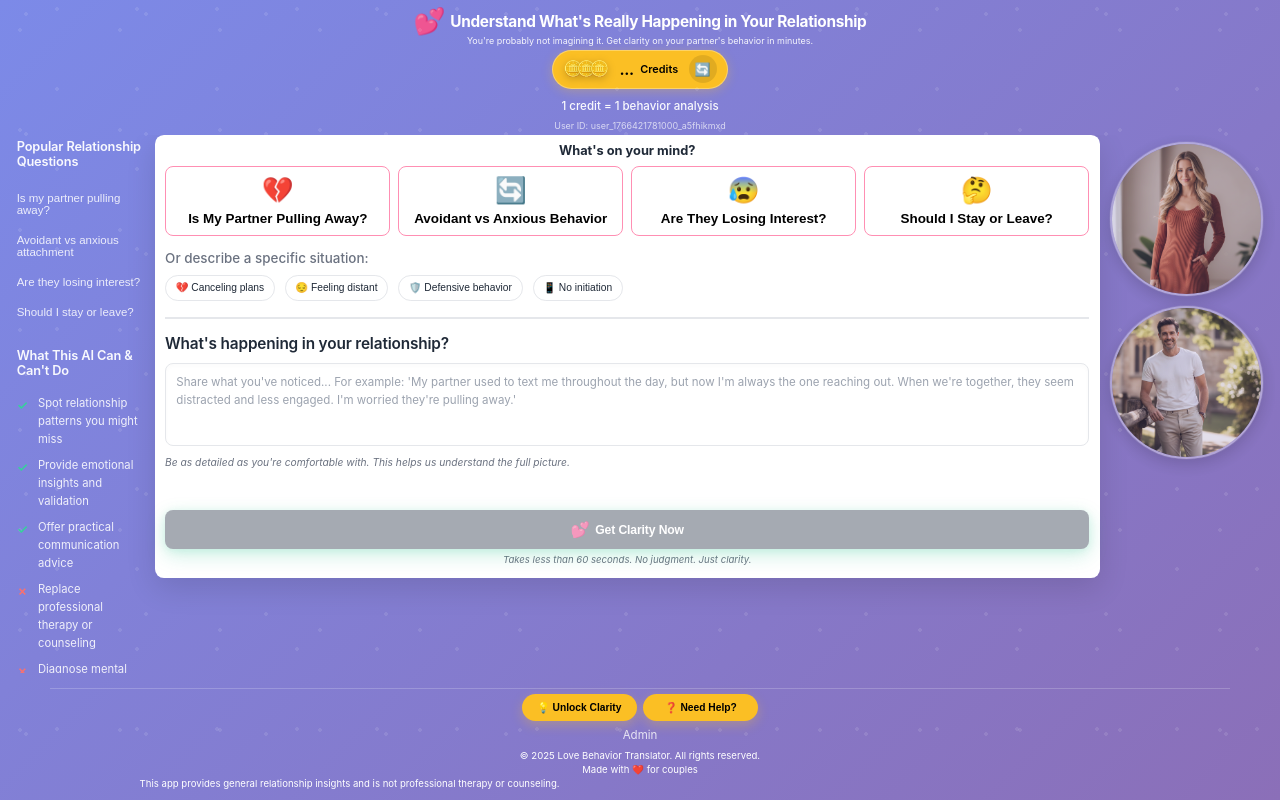
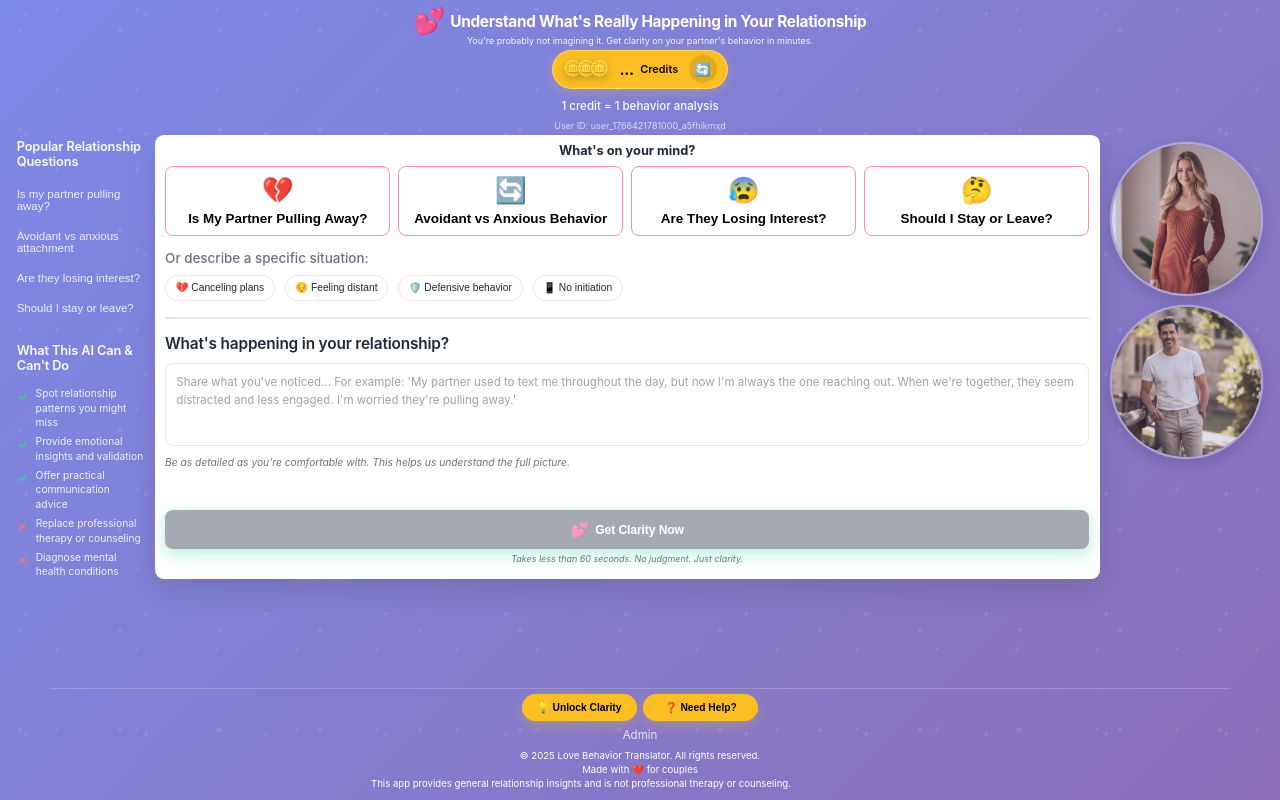
Before and after one commit to maxkantor/love-behavior-translator, a React (Vite) app in the folder frontend/: page / in a window 1280 px wide. Built offline with nearby package versions, Linux system fonts and the light colour scheme; no server answers.

Commit message:
Fix iOS MacBook Air issues - make left sidebar content visible, center disclaimer, ensure cta-microcopy visible

```diff
--- a/frontend/src/ui/styles.css
+++ b/frontend/src/ui/styles.css
@@ -632,6 +632,58 @@ body {
     gap: clamp(0.3rem, 0.5vw, 0.5rem) !important;
   }
 
+  /* Left sidebar fixes for MacBook Air */
+  .main-sidebar-left {
+    overflow-y: auto !important;
+    overflow-x: visible !important;
+    max-height: none !important;
+    height: auto !important;
+  }
+
+  .sidebar-section {
+    overflow: visible !important;
+    max-height: none !important;
+    padding: clamp(0.2rem, 0.3vw, 0.3rem) 0 !important;
+    gap: clamp(0.4rem, 0.5vw, 0.5rem) !important;
+  }
+
+  .can-cannot {
+    gap: clamp(0.3rem, 0.4vw, 0.4rem) !important;
+  }
+
+  .can-item,
+  .cannot-item {
+    font-size: clamp(0.7rem, 0.8vw, 0.85rem) !important;
+    line-height: 1.4 !important;
+    gap: clamp(0.5rem, 0.6vw, 0.6rem) !important;
+    display: flex !important;
+    visibility: visible !important;
+    opacity: 1 !important;
+  }
+
+  /* Ensure cta-microcopy is visible */
+  .cta-microcopy {
+    margin-top: clamp(0.25rem, 0.35vw, 0.35rem) !important;
+    margin-bottom: clamp(0.15rem, 0.2vw, 0.2rem) !important;
+    font-size: clamp(0.6rem, 0.7vw, 0.75rem) !important;
+    display: block !important;
+    visibility: visible !important;
+    opacity: 1 !important;
+    padding-bottom: clamp(0.2rem, 0.3vw, 0.3rem) !important;
+  }
+
+  /* Center disclaimer text */
+  .disclaimer-text {
+    text-align: center !important;
+    margin-left: auto !important;
+    margin-right: auto !important;
+    max-width: 90% !important;
+    font-size: clamp(0.6rem, 0.7vw, 0.75rem) !important;
+    display: block !important;
+    visibility: visible !important;
+    opacity: 1 !important;
+  }
+
   .app-footer {
     overflow: visible !important;
     padding: clamp(0.25rem, 0.4vw, 0.4rem) clamp(0.4rem, 0.75vw, 0.75rem) clamp(0.25rem, 0.4vw, 0.35rem) !important;
```
